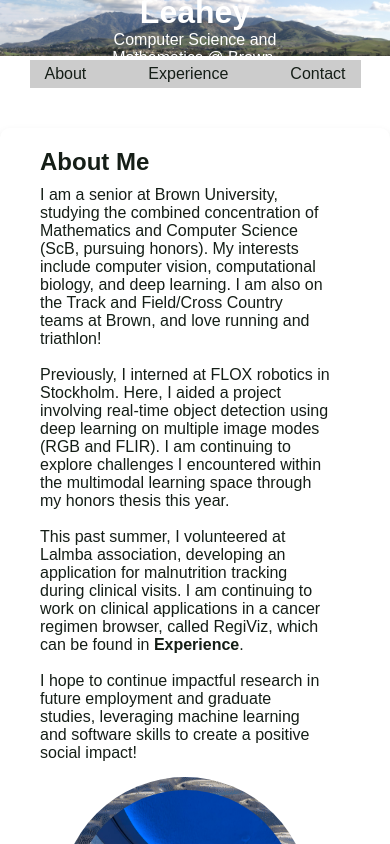
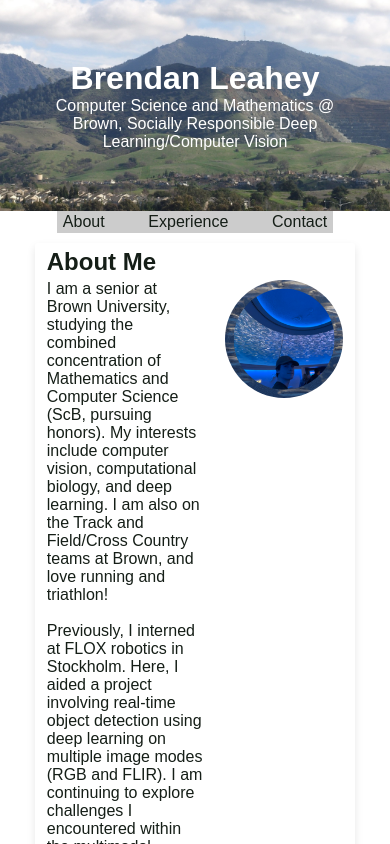
Before and after one commit to bpleahey/Personal-Website, a Next.js app in the folder personal-website/: page / in a window 390 px wide. Shown: the top 844 px of the page. Built offline with nearby package versions, Linux system fonts and the light colour scheme.

Commit message:
fixed styling to (hopefully) be mobile friendly

```diff
--- a/personal-website/src/app/page.module.css
+++ b/personal-website/src/app/page.module.css
@@ -5,58 +5,101 @@
 }
 
 .bannerContainer {
+  background-image: url("/images/banner.jpg");
+  background-size: cover;
+  background-position: center;
+  display: flex;
+  align-items: center;
+  justify-content: center;
   position: relative;
   width: 100%;
-  overflow: hidden; /* Prevents overflow if the image is too large */
+  min-height: 25vh; /* Ensure it’s at least 25% of the viewport height */
+  height: auto; /* Let it adjust based on content */
+  padding: 1rem; /* Add some padding to ensure space around content */
 }
 
 .headerText {
-  position: absolute;
-  top: 50%;
-  left: 50%;
-  transform: translate(-50%, -50%);
-  color: white; /* Text color */
+  position: relative; /* Make sure it is positioned normally */
   text-align: center;
-  z-index: 1; /* Ensure the text is above the image */
+  color: white;
+  padding: 0 1rem; /* Prevent text from touching the edges */
+  max-width: 90%; /* Allow it to resize responsively */
+  height: auto; /* Allow height to adjust based on content */
 }
 
 .header {
+  display: flex;
+  flex-direction: column;
+  align-items: center;
+  justify-content: center;
+  width: 100%;
+  padding: 2rem 1rem;
+  text-align: center;
+  box-sizing: border-box;
   position: relative;
-  z-index: 2;
 }
 
-.header h1,
-.header p {
+.header h1 {
+  font-size: clamp(
+    2rem,
+    5vw,
+    4rem
+  ); /* Ensures that the font size is not too large */
+  font-weight: bold;
   margin: 0;
 }
 
-.title {
-  font-size: 2.8rem;
-  font-weight: bold;
-  margin-bottom: 10px;
-  color: var(--foreground);
+.header p {
+  font-size: clamp(1rem, 2.5vw, 2rem); /* Ensures text is responsive */
+  max-width: 85%;
+  margin: 0 auto;
 }
 
-.subtitle {
-  font-size: 1.2rem;
-  color: var(--foreground);
-  opacity: 0.8;
-  margin-bottom: 20px;
+@media (max-width: 768px) {
+  .header h1 {
+    font-size: clamp(1.5rem, 6vw, 2.5rem);
+  }
+
+  .header p {
+    font-size: clamp(0.8rem, 4vw, 1.2rem);
+  }
+}
+
+@media (max-width: 480px) {
+  .header h1 {
+    font-size: clamp(1.2rem, 7vw, 2rem); /* Further adjust for small screens */
+  }
+
+  .header p {
+    font-size: clamp(0.8rem, 5vw, 1.2rem);
+  }
+}
+
+@media (max-width: 768px) {
+  .header h1 {
+    font-size: clamp(1.5rem, 6vw, 2.5rem);
+  }
+
+  .header p {
+    font-size: clamp(0.8rem, 4vw, 1.2rem);
+  }
 }
 
 .nav {
   display: flex;
+  flex-wrap: wrap;
+  justify-content: center;
   gap: 2rem;
-  margin-bottom: 40px;
+  margin-bottom: 2.5vw;
   background-color: rgba(0, 0, 0, 0.2);
 }
 
 .nav a {
   font-size: 1rem;
   font-weight: 500;
-  padding: 5px 15px;
+  padding: 0.5vw 1.5vw;
   transition: all 0.3s ease;
-  border-radius: 5px;
+  border-radius: 0.8vw;
 }
 
 .nav a:hover {
@@ -66,51 +109,49 @@
 
 .main {
   width: 100%;
-  max-width: 800px;
+  max-width: 90%;
 }
 
 .section {
-  margin-bottom: 60px;
-  padding-top: 20px;
-  padding-bottom: 20px;
-  padding-left: 40px;
-  padding-right: 40px;
+  margin-bottom: 4vw;
+  margin-left: 4vw;
+  margin-right: 4vw;
+  padding-top: 1.5vw;
+  padding-bottom: 1.5vw;
+  padding-left: 3vw;
+  padding-right: 3vw;
   background: rgba(255, 255, 255, 0.05);
-  border-radius: 10px;
+  border-radius: 0.8vw;
   box-shadow: 0 4px 8px rgba(0, 0, 0, 0.1);
   transition: transform 0.3s ease;
   display: flex;
   flex-direction: column;
-  gap: 10px;
+  gap: 0.8vw;
 }
 
 .section:hover {
-  transform: translateY(-5px);
+  transform: translateY(-0.5vw);
 }
 
 .sectionTitle {
   font-size: 1.8rem;
   font-weight: bold;
-  margin-bottom: 20px;
+  margin-bottom: 2vw;
 }
 
 .sectionText {
-  margin-bottom: 20px;
+  margin-bottom: 1.2vw;
   line-height: 1.8;
 }
 
 .section p {
-  margin-bottom: 15px;
-}
-
-.projectList {
-  list-style: none;
-  padding-left: 0;
+  margin-bottom: 1vw;
 }
 
 .projectList li {
-  margin-bottom: 25px;
-  margin-top: 10px;
+  margin-bottom: 1.2vw;
+  margin-top: 0.8vw;
+  margin-left: 0.5vw;
 }
 
 .projectList li a {
@@ -124,14 +165,8 @@
 }
 
 .footer {
-  margin-top: 40px;
+  margin-top: 0.25vw;
   font-size: 0.9rem;
   text-align: center;
   opacity: 0.7;
 }
-
-.banner {
-  width: 100%;
-  height: auto;
-  overflow: hidden;
-}
--- a/personal-website/src/app/page.tsx
+++ b/personal-website/src/app/page.tsx
@@ -6,16 +6,7 @@
 export default function Home() {
   return (
     <div className={styles.page}>
-      {/* Image Banner with Overlayed Text */}
       <div className={styles.bannerContainer}>
-        <Image
-          src="/images/banner.jpg" // Replace with your banner image path
-          alt="Banner Image"
-          layout="responsive"
-          width={1920} // Adjust according to your image size
-          height={600} // Adjust according to your image aspect ratio
-          objectFit="cover"
-        />
         <div className={styles.headerText}>
           <h1>Brendan Leahey</h1>
           <p>
@@ -39,7 +30,7 @@
               justifyContent: "space-between",
             }}
           >
-            <p style={{ marginRight: "20px", flex: 1 }}>
+            <p style={{ flex: 1 }}>
               I am a senior at Brown University, studying the combined
               concentration of Mathematics and Computer Science (ScB, pursuing
               honors). My interests include computer vision, computational
@@ -69,34 +60,41 @@
             </p>
             <div
               style={{
-                width: "250px",
-                height: "250px",
+                width: "40%",
+                height: "40%",
                 position: "relative",
-                alignContent: "center",
-                alignItems: "center",
-                marginLeft: "20px", // Adds space between image and text
+                marginLeft: "5vw",
+                aspectRatio: "1 / 1", // ensures square shape
+                borderRadius: "50%",
+                overflow: "hidden",
               }}
             >
+              {/* Outer image: Sardines */}
               <Image
                 src="/images/monterey_sardines.gif"
                 alt="sardines"
                 fill
-                style={{ borderRadius: "50%", objectFit: "cover" }}
+                style={{ objectFit: "cover" }}
               />
+
+              {/* Inner image: Profile */}
               <div
                 style={{
-                  width: "225px",
-                  height: "225px",
-                  position: "relative",
-                  marginLeft: "12.5px",
+                  position: "absolute",
+                  top: "50%",
+                  left: "50%",
+                  width: "85%",
+                  height: "85%",
+                  transform: "translate(-50%, -50%)",
+                  borderRadius: "50%",
+                  overflow: "hidden",
                 }}
               >
                 <Image
                   src="/images/me.jpg"
                   alt="me!"
-                  layout="fill"
-                  objectFit="contain"
-                  style={{ borderRadius: "50%", objectFit: "cover" }}
+                  fill
+                  style={{ objectFit: "cover" }}
                 />
               </div>
             </div>
@@ -148,7 +146,7 @@
               target="_blank"
               rel="noopener noreferrer"
             >
-              <FaEnvelope size={20} style={{ marginRight: "8px" }} />
+              <FaEnvelope size={20} style={{ marginRight: ".8vw" }} />
               brendan_leahey@brown.edu
             </a>
           </p>
@@ -158,7 +156,7 @@
               target="_blank"
               rel="noopener noreferrer"
             >
-              <FaLinkedin size={20} style={{ marginRight: "8px" }} />
+              <FaLinkedin size={20} style={{ marginRight: ".8vw" }} />
               LinkedIn: Brendan Leahey
             </a>
           </p>
@@ -168,7 +166,7 @@
               target="_blank"
               rel="noopener noreferrer"
             >
-              <FaGithub size={20} style={{ marginRight: "8px" }} />
+              <FaGithub size={20} style={{ marginRight: ".8vw" }} />
               GitHub: bpleahey
             </a>
           </p>
```
